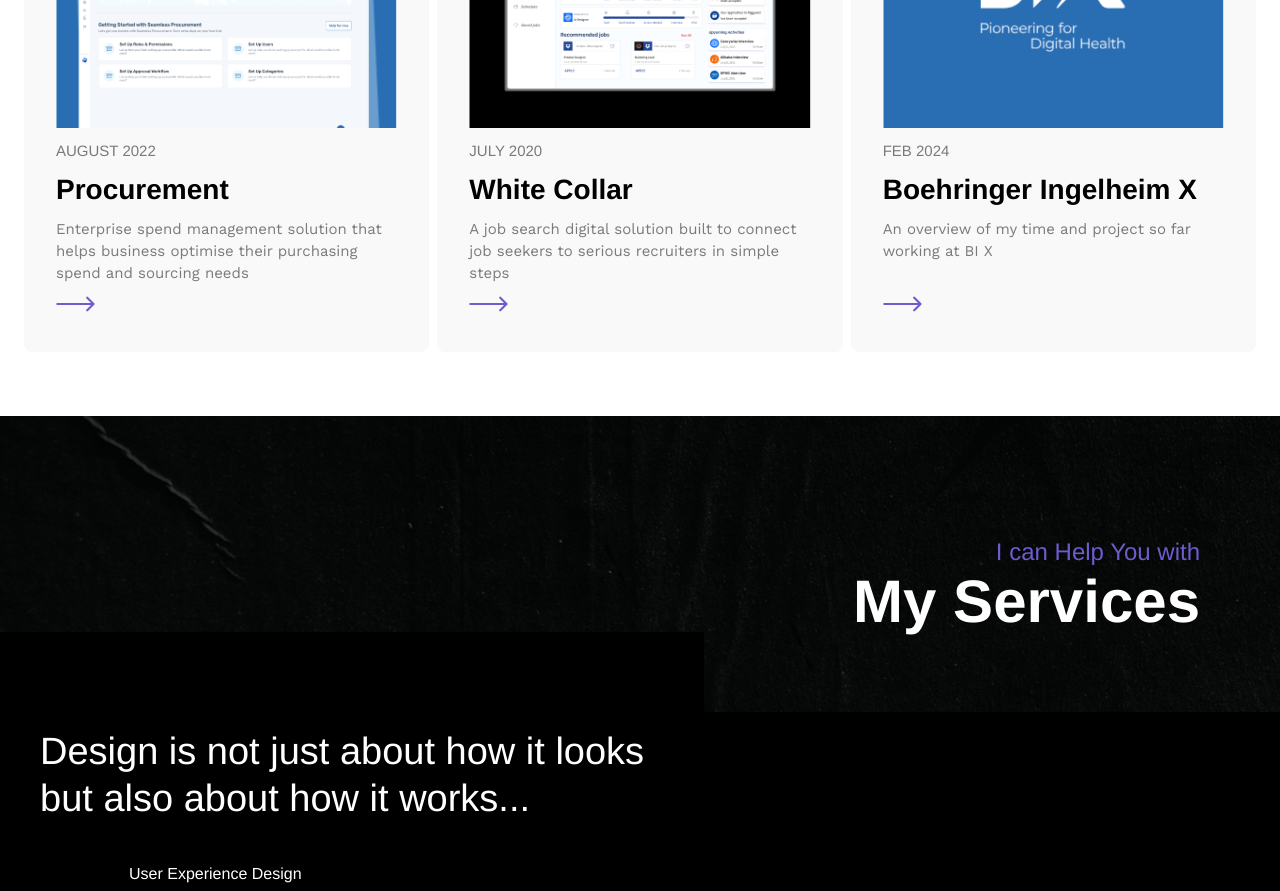
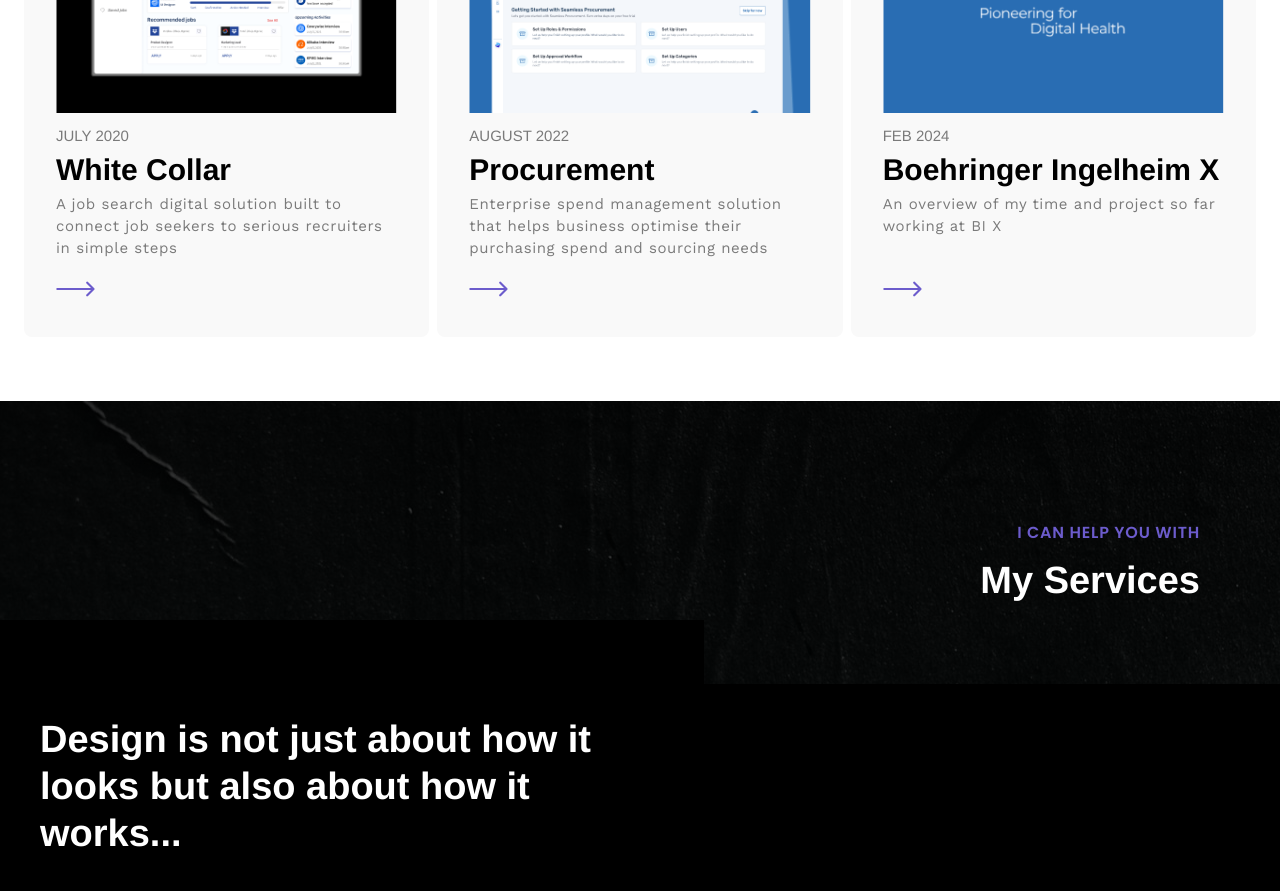
Before and after one commit to Nathan-88/precious-portfolio, a React (Vite) app: page / in a window 1280 px wide. Shown: the part 1900-2791 px from the top of the page. Built offline with nearby package versions, Linux system fonts and the light colour scheme; a web font is replaced by a local one.

Commit message:
fixed changes in mywork component and myserice

```diff
--- a/src/components/Footer/Footer.jsx
+++ b/src/components/Footer/Footer.jsx
@@ -2,7 +2,7 @@
 import insta from "../../assets/insta.png"
 import beh from "../../assets/behance (2).png"
 import lin from "../../assets/linkedin.png"
-import Copy from "./Copy";
+
 
 const Footer = () => {
     return(
--- a/src/components/Myservice.jsx
+++ b/src/components/Myservice.jsx
@@ -1,9 +1,9 @@
 const Myservice = () => {
     return(
         <section className="h-auto darkimg p-12 xl:p-20 text-end">
-            <div className="pt-10 space-y-1">
-                <p className="text-primary text-xl xl:text-2xl">I can Help You with</p>
-                <p className="text-white text-3xl xl:text-6xl font-semibold">My Services</p>
+            <div className="pt-10">
+                <p className="text-primary mb-3 font-[Poppins] font-semibold text-xS tracking-wider">I CAN HELP YOU WITH</p>
+                <p className="text-white text-4xl font-bold">My Services</p>
             </div>
 
         </section>
--- a/src/components/Mywork.jsx
+++ b/src/components/Mywork.jsx
@@ -5,16 +5,15 @@
 import { Link } from "react-router-dom"
 
 const contents = [
-
+    {link: "projects/WhiteCollar", img: whitecard, date: "JULY 2020", h: "White Collar", text: "A job search digital solution built to connect job seekers to serious recruiters in simple steps"},
     {link: "projects/procurement", img: Procur, date: "AUGUST 2022", h: "Procurement", text: "Enterprise spend management solution that helps business optimise their purchasing spend and sourcing needs"},
-    {link: "projects/WhiteCollar", img: whitecard, date: "JULY 2020", h: "White Collar", text: "A job search digital solution built to connect job seekers to serious recruiters in simple steps"},
     {link: "https://www.bix-digital.com/", img: bixx, date: "FEB 2024", h: "Boehringer Ingelheim X", text: "An overview of my time and project so far working at BI X"},
 ]
 const Mywork = () => {
 
     return(
         <section className="p-6 md:py-16 bg-white h-auto">
-            <h2 className="text-primary font-bold text-center text-2xl font-[Poppins]">MY WORK</h2>
+            <h2 className="text-primary font-bold text-center text-[20px] leading-[17.2px] font-[Poppins]">SELECTED WORK</h2>
             <div className="grid grid-col-1 xl:grid-cols-3 gap-y-4  gap-x-2 mt-10">
                 {contents.map((content, index) => (
                     <Link to={content.link}><div className="bg-card py-10 px-8 rounded-lg hover:shadow-md hover:scale-[1.01] transition hover:duration-500">
@@ -24,7 +23,7 @@
                         <p className="font-medium text-sm text-text self-start">{content.date}</p>
                         <div className="h-[100px]">
                             <h4 className="self-start text-3xl font-bold mb-3 text-black">{content.h}</h4>
-                            <p className="font-work-sans text-sm font-[400]">{content.text}</p>
+                            <p className="font-work-sans tracking-[0.04em] text-sm font-[400]">{content.text}</p>
                         </div>
 
                     </div>
--- a/src/components/Parallex.jsx
+++ b/src/components/Parallex.jsx
@@ -5,8 +5,8 @@
 const Parallex = () => {
     return(
         <section className="relative ">
-            <div className="bg-black xl:-mt-20 text-white xl:w-[55%] py-24 px-10">
-                <h3 className="text-4xl font-medium mb-10 ">Design is not just about how it looks but also about how it works...</h3>
+            <div className="bg-black xl:-mt-16 text-white xl:w-[55%] py-24 px-10">
+                <h3 className="text-4xl font-bold mb-10 ">Design is not just about how it looks but also about how it works...</h3>
                 <div className="space-y-10">
                     <div className="flex justify-start items-center">
                         <div className="pr-8">
--- a/tailwind.config.js
+++ b/tailwind.config.js
@@ -27,12 +27,13 @@
         'Helvetica-Neue': ['"Helvetica Neue"', 'Helvetica', 'Arial', 'sans-serif']
       },
       fontSize: {
+        xs: ['13px', '25.2px'],
         sm: ['15px', '22.2px'],
         base: ['17px', '24px'],
         lg: ['18px', '28px'],
         xl: ['20px', '28px'],
         '2xl': ['24px', '32px'],
-        '3xl': ['28px', '31.4px'],
+        '3xl': ['30px', '21.16px'],
         '4xl': ['38px', '46.8px'],
         xxl: ['80px', '88px'],
 
```
